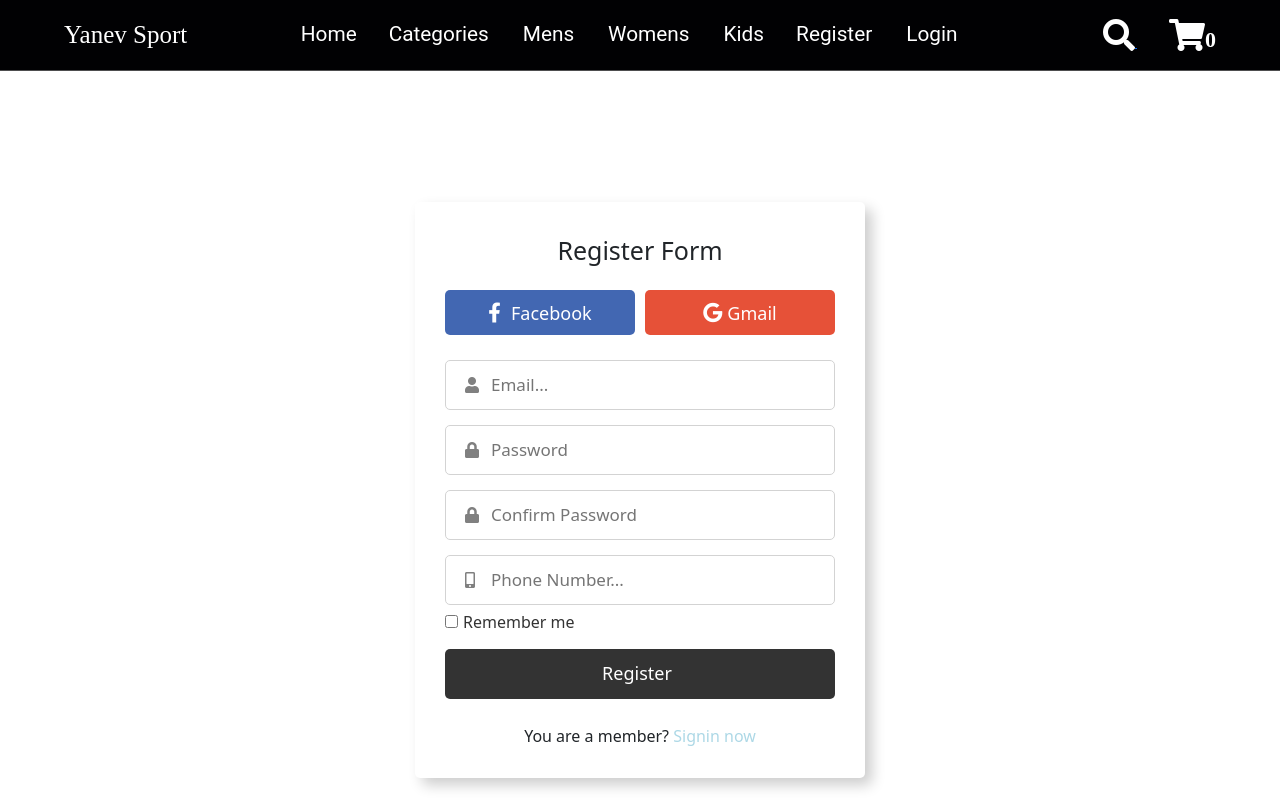
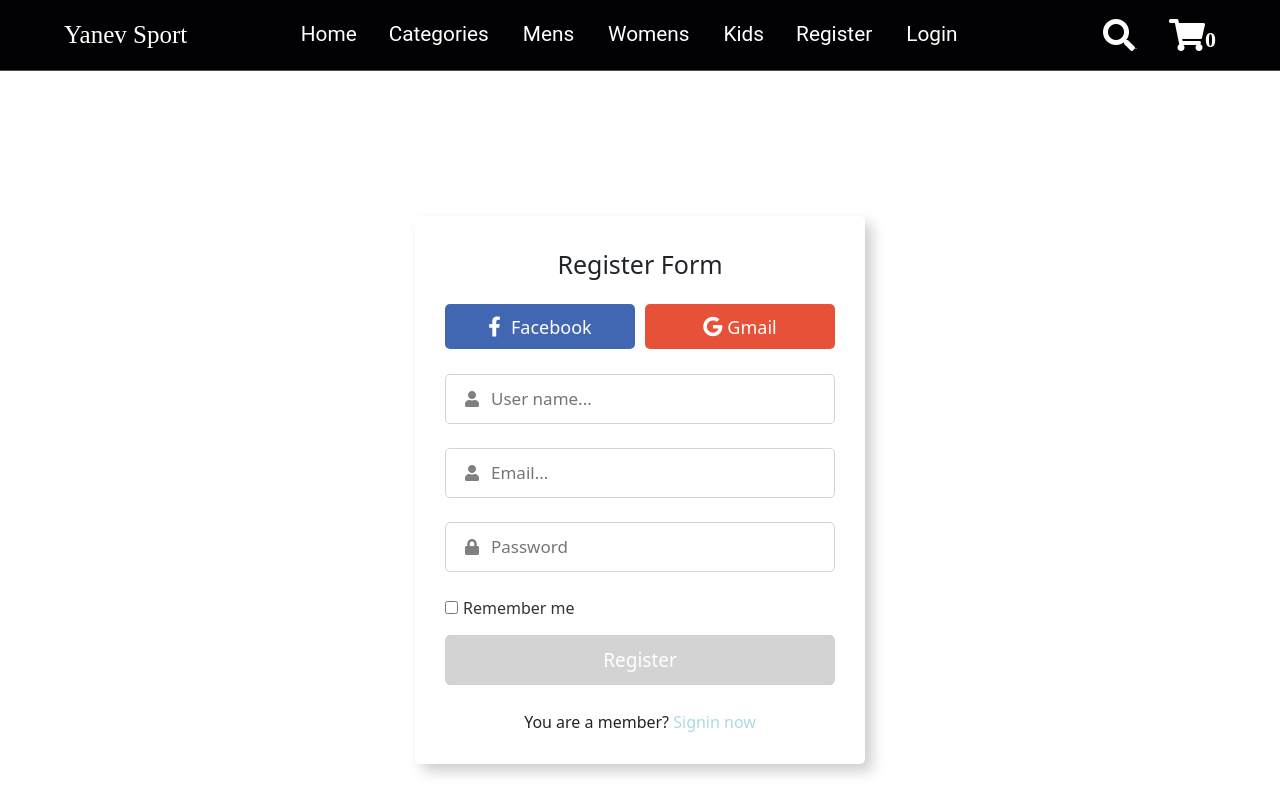
Before and after one commit to yanislavyanev29/https-github.com-yanislavyanev29-YanevOnlineShop, a React (Create React App) app: page /register in a window 1280 px wide. Shown: the top 800 px of the page. Built offline with nearby package versions, Linux system fonts and the light colour scheme.

Commit message:
add register

```diff
--- a/src/components/account/Register.jsx
+++ b/src/components/account/Register.jsx
@@ -1,8 +1,32 @@
 
 import '../../styles/login-register.css'
+import { useForm } from 'react-hook-form';
+import { useNavigate } from 'react-router-dom';
+import agent from '../../components/api/agent.js'
 const Register = () => {
 
+    const navigate = useNavigate();
+    const {register,handleSubmit,setError, formState: {isSubmitting,errors,isValid,rules}} = useForm({
+      mode: 'all'
+    });
 
+
+    function handleApiErrors(errors) {
+
+
+      if(errors){
+        errors.forEach((error) => {
+
+              if(error.includes('Password')){
+                setError('password', {message: error})
+              }  else if(error.includes('Email')){
+                setError('email',{message: error})
+              } else if(error.includes('Username')){
+                setError('username', {message: error})
+              }
+        });
+      }
+    }
     return (
 
 
@@ -15,25 +39,75 @@ const Register = () => {
       <a href="#"><i className="fab fa-facebook-f"></i> <span>Facebook</span></a>
       <a href="#"><i className="fab fa-google"></i><span>Gmail</span></a>
     </div>
-    <form action="#">
-      <div className="input_box">
-        <input type="text" placeholder="Email..." required/>
+    <form action="/post" onSubmit={handleSubmit((data) =>
+       agent.Account.register(data)
+       .then(() => {
+         navigate('/login');
+       })
+       .catch(error => handleApiErrors(error))
+      )}>
+
+    <div className="input_box">
+        <input type="text" placeholder="User name..." name="username"
+        {...register('username',
+         {required: 'Username is required',
+        minLength: {
+          value: 3,
+          message: "Username must be atleast 3 characters long",
+        },
+        maxLength: {
+          value: 30,
+          message: "Username must be atmost 30 characters long"
+        },
+        pattern: {
+          value: /^[A-Za-z]+/,
+          message: "Username must contain and start with alphabetical letters"
+        }
+
+
+        })}
+
+        />
+       {errors.username? <p style={{color: 'red'}} >{errors.username?.message}</p> : null}
         <div className="icon"><i className="fas fa-user"></i></div>
       </div>
       <div className="input_box">
-        <input type="password" placeholder="Password" required/>
+        <input type="text" placeholder="Email..." name="email"
+         {...register('email', {
+
+          required: 'Email is required',
+          pattern: {
+            value: /^\w+[\w-.]*@\w+((-\w+)|(\w*)).[a-z]{2,3}$/,
+            message: 'Not a valid email address'
+          }
+
+
+         })}
+
+        />
+         {errors.email? <p style={{color: 'red'}}  >{errors.email?.message}</p> : null}
+        <div className="icon"><i className="fas fa-user"></i></div>
+      </div>
+      <div className="input_box">
+        <input type="password" placeholder="Password"  name="password"
+        {...register('password', {
+          required: 'Password is required',
+
+            pattern: {
+             value: /(?=^.{6,10}$)(?=.*\d)(?=.*[a-z])(?=.*[A-Z])(?=.*[!@#$%^&amp;*()_+}{&quot;:;'?/&gt;.&lt;,])(?!.*\s).*$/,
+              message: 'Password is not complex enough'
+           }
+        })}
+
+        />
+         {errors.password? <p style={{color: 'red'}} >{errors.password?.message}</p> : null}
         <div className="icon"><i className="fas fa-lock"></i></div>
+
       </div>
 
-      <div className="input_box">
-        <input type="password" placeholder="Confirm Password" required/>
-        <div className="icon"><i className="fas fa-lock"></i></div>
-      </div>
 
-      <div className="input_box">
-        <input type="phone" placeholder="Phone Number..." required/>
-        <div className="icon"><i className="fas fa-mobile-alt"></i></div>
-      </div>
+
+
       <div className="option_div">
         <div className="check_box">
           <input type="checkbox"/>
@@ -42,7 +116,7 @@ const Register = () => {
 
       </div>
       <div className="input_box button">
-        <input type="submit" value="Register"/>
+      <button type="submit" disabled={!isValid} >Register</button>
       </div>
       <div className="sign_up">
         You are a member? <a href="#">Signin now</a>
--- a/src/styles/login-register.css
+++ b/src/styles/login-register.css
@@ -89,6 +89,8 @@ form .input_box{
   width: 100%;
   position: relative;
   margin-top: 15px;
+  margin-bottom: 24px;
+
 }
 .input_box input{
   height: 100%;
@@ -99,6 +101,23 @@ form .input_box{
   padding-left: 45px;
   font-size: 17px;
   transition: all 0.3s ease;
+}
+
+.input_box button{
+  height: 100%;
+  width: 100%;
+  background-color: #333;
+  color: #fff;
+  outline: none;
+  border: 1px solid lightgrey;
+  border-radius: 5px;
+  text-align: center;
+  font-size: 19px;
+  transition: all 0.3s ease;
+}
+
+.input_box button:disabled{
+  background-color: lightgray;
 }
 .input_box input:focus{
   border-color: lightblue;
```
